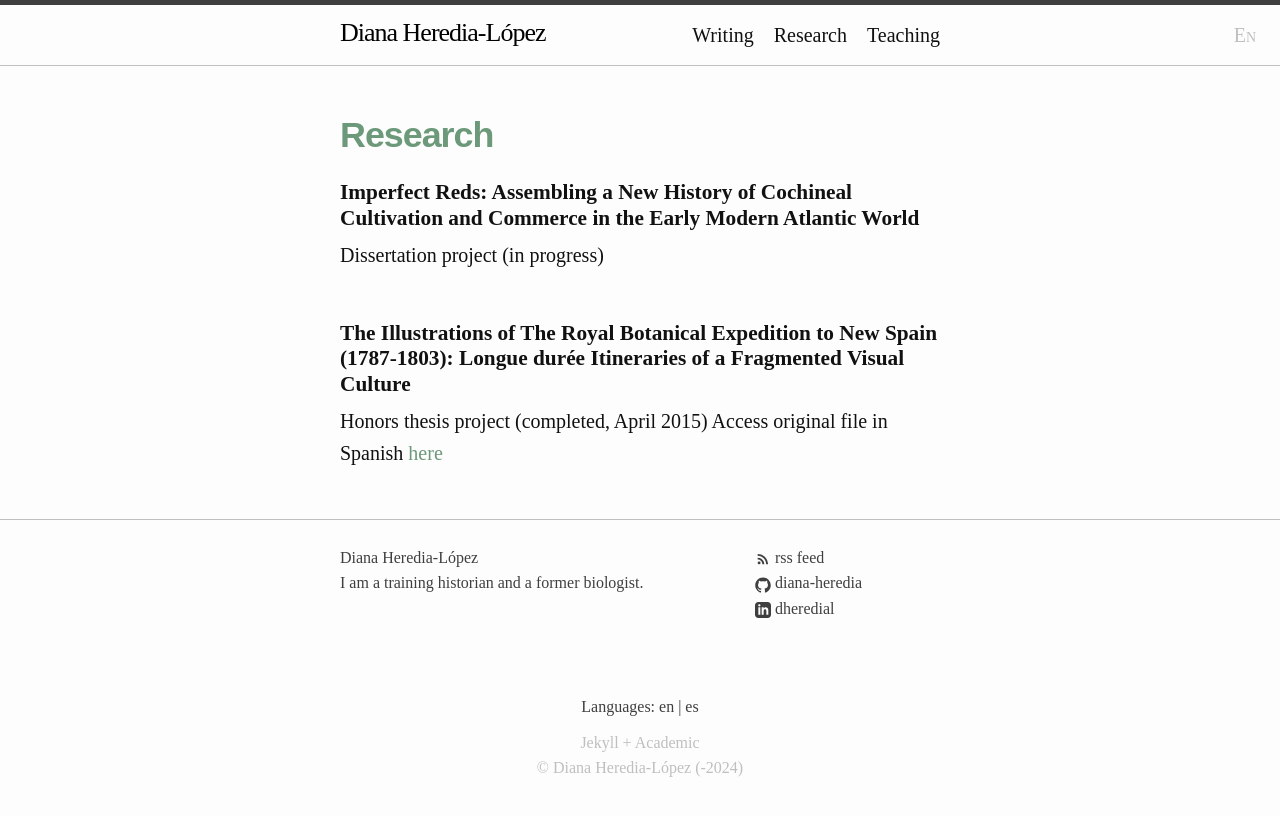
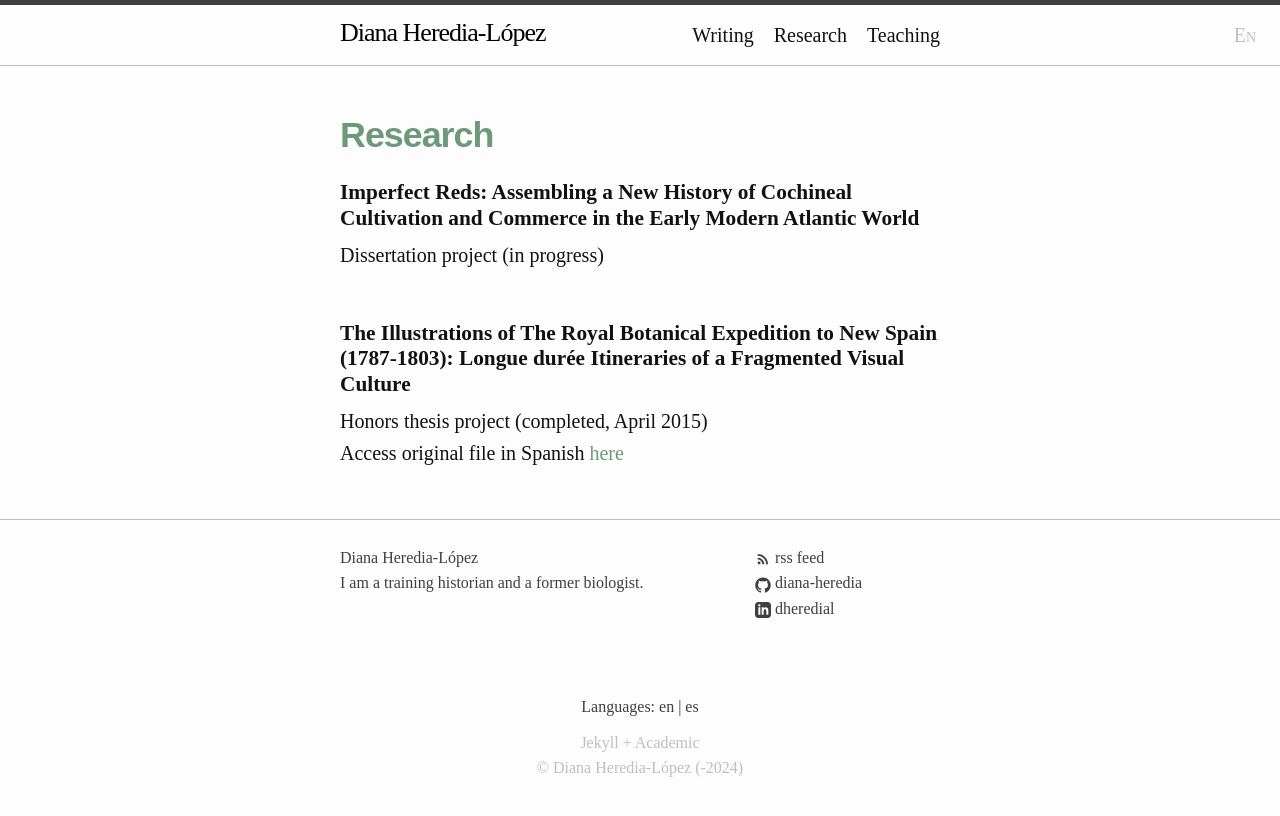
Before and after one commit to diana-heredia/diana-heredia.github.io, a Jekyll site: the page built from research.markdown, in a window 1280 px wide. Shown: the top 816 px of the page. Built offline with Jekyll 4.4.1, drawn with Linux system fonts in a browser that asks for light colours; some web fonts are replaced.

```diff
--- a/research.markdown
+++ b/research.markdown
@@ -8,4 +8,4 @@ Dissertation project (in progress)
 
 <h4><b>The Illustrations of The Royal Botanical Expedition to New Spain (1787-1803): Longue durée Itineraries of a Fragmented Visual Culture</b></h4>
 Honors thesis project (completed, April 2015)
-Access original file in Spanish <a href="https://hdl.handle.net/20.500.14330/TES01000727156">here</a>
+<br>Access original file in Spanish <a href="https://hdl.handle.net/20.500.14330/TES01000727156">here</a>
```
